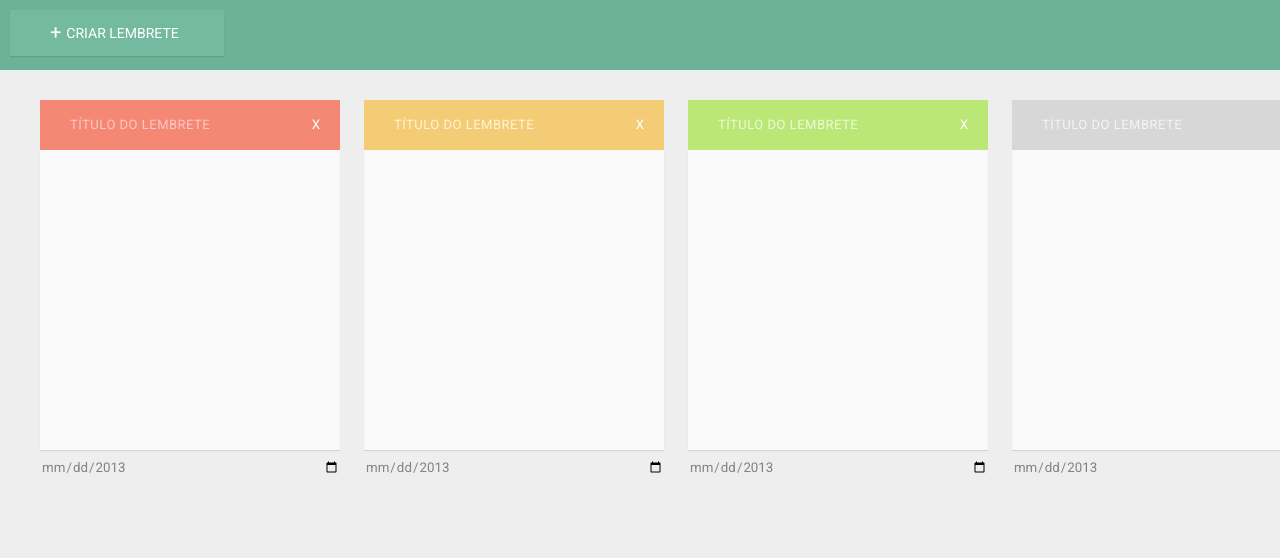
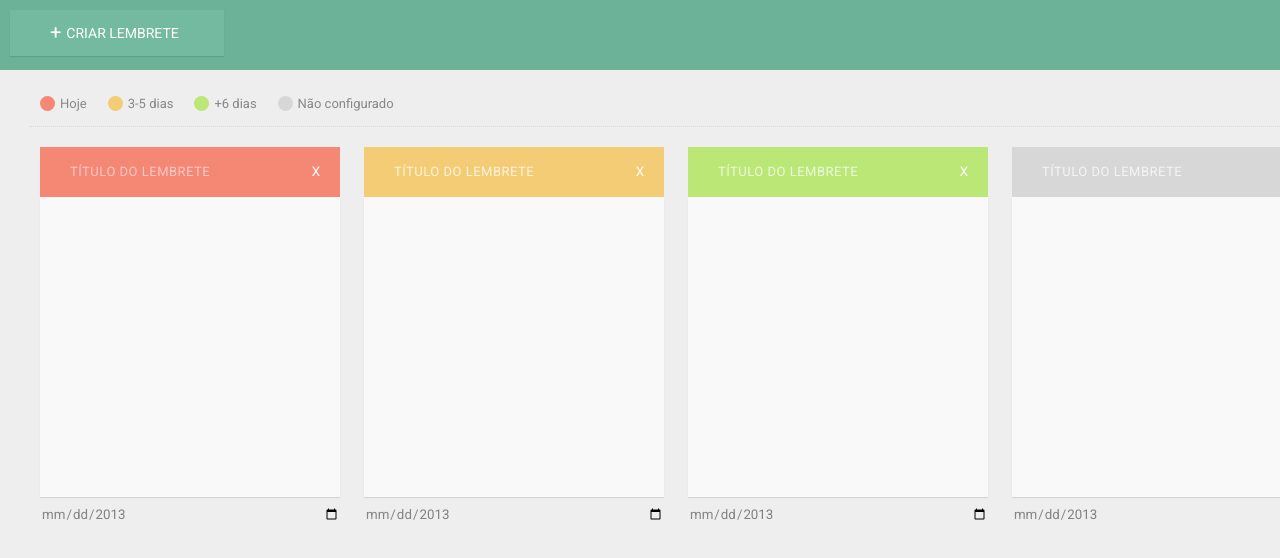
Before and after one commit to laerciogermano/todo-angularjs, a plain HTML site: page index.html in a window 1280 px wide. Drawn offline with Linux system fonts and the light colour scheme.

Commit message:
Termino Do Escopo de design

```diff
--- a/css/style.css
+++ b/css/style.css
@@ -27,6 +27,52 @@
 }
 .btn-todo:active{
 	background-color: rgba(255, 255, 255, 0.15);
+}
+.definitionBox{
+	float: right;
+	width: 100%;
+	height: 47px;
+	background-color: #EEE;
+	border-bottom: 1px dotted #DADADA;
+}
+.definitionBox li{
+	float:left;
+	height:100%;
+}
+.definitionBox li i{
+	float:left;
+	height:15px;
+	width:15px;
+	margin:16px 5px 0 10px;
+	border-radius: 50%;
+}
+
+.definitionBox li.red i{
+	background-color: #F48875;
+}
+
+.definitionBox li.orange i{
+	background-color: #F4CC75;
+}
+
+.definitionBox li.green i{
+	background-color: #BAE776;
+}
+
+.definitionBox li.grey i{
+	background-color: #D7D7D7;
+}
+
+.definitionBox li span{
+	float:left;
+	margin:17px 0;
+	font-size: 13px;
+	color:#888;
+	padding-right: 10px;
+	border-right:1px solid #EEE;
+}
+.definitionBox li:last-child span{
+	border-right: none;
 }
 .main{
 	position:absolute;
--- a/index.html
+++ b/index.html
@@ -16,9 +16,28 @@
 					<i>+</i>
 					<span>CRIAR LEMBRETE</span>
 				</button>
+<!-- 				-->
 			</div>
 		</header>
 		<div class='align-center'>
+			<ul class='definitionBox'>
+				<li class='red'>
+					<i></i>
+					<span>Hoje</span>
+				</li>
+				<li class='orange'>
+					<i></i>
+					<span>3-5 dias</span>
+				</li>
+				<li class='green'>
+					<i></i>
+					<span>+6 dias</span>
+				</li>
+				<li class='grey'>
+					<i></i>
+					<span>Não configurado</span>
+				</li>
+			</ul>
 			<div class='note'>
 				<header class='title red'>
 					<input type='text' maxlength="30" placeholder='Título do lembrete' class='inputTitle'/>
```
